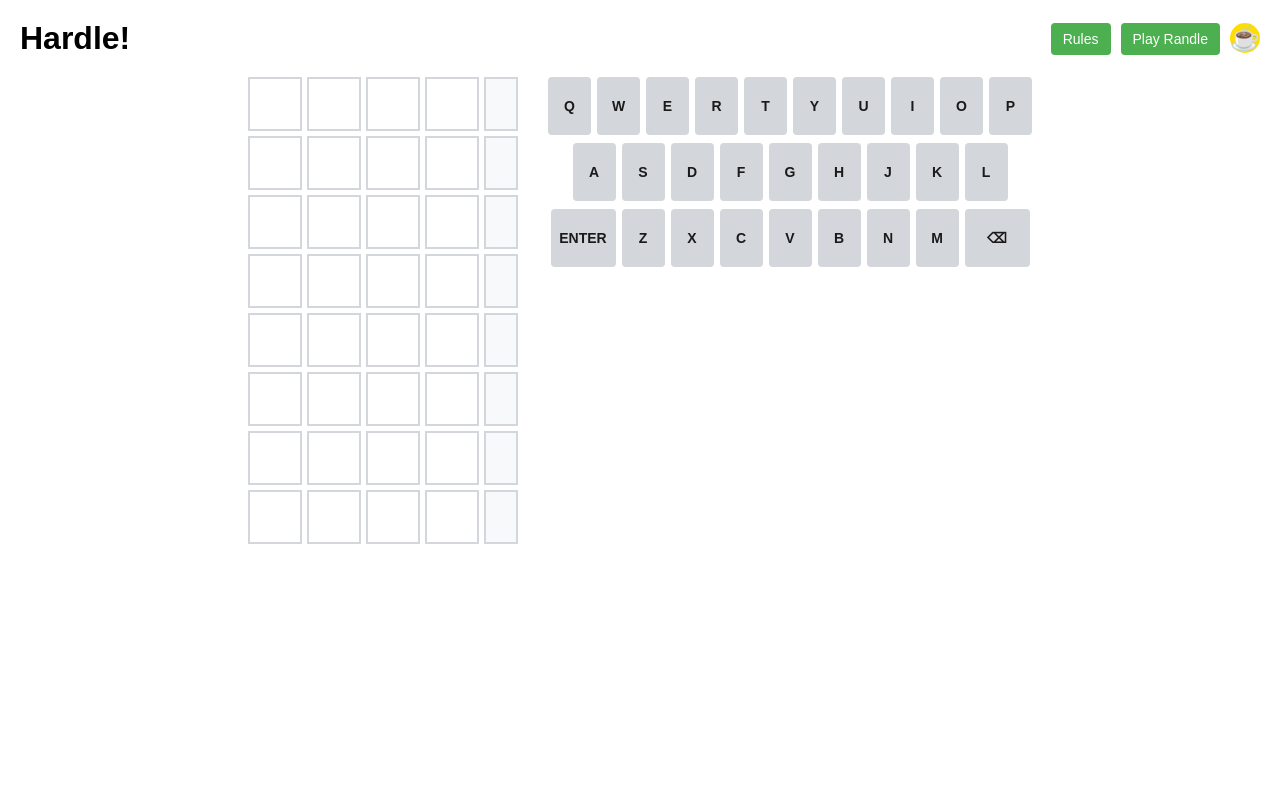
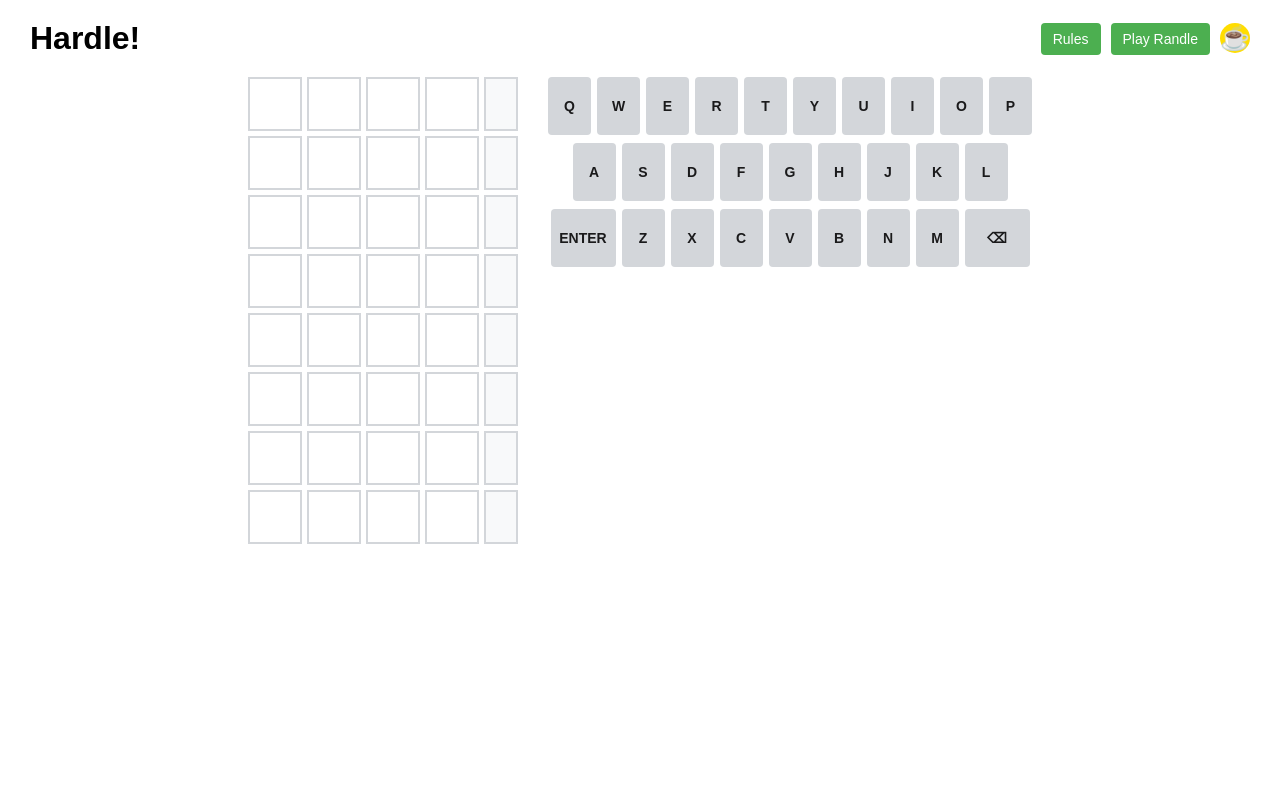
Before and after one commit to jamesdanielwhitford/deploy-test, a Flask app: page / in a window 1280 px wide. Run offline with Flask 3, Linux system fonts and the light colour scheme; some libraries are stand-ins or nearby versions.

Commit message:
Header padding on larger screens

```diff
--- a/static/css/styles.css
+++ b/static/css/styles.css
@@ -23,6 +23,7 @@ body {
   justify-content: space-between;
   align-items: center;
   margin-bottom: 20px;
+  padding: 0 10px;
 }
 
 .header-buttons {
@@ -216,6 +217,10 @@ h1 {
 
 /* Responsive styles */
 @media (min-width: 768px) {
+  .header-container {
+    padding: 0 10px;  /* Increased padding for larger screens */
+  }
+
   h1 {
     font-size: 32px;
   }
```
